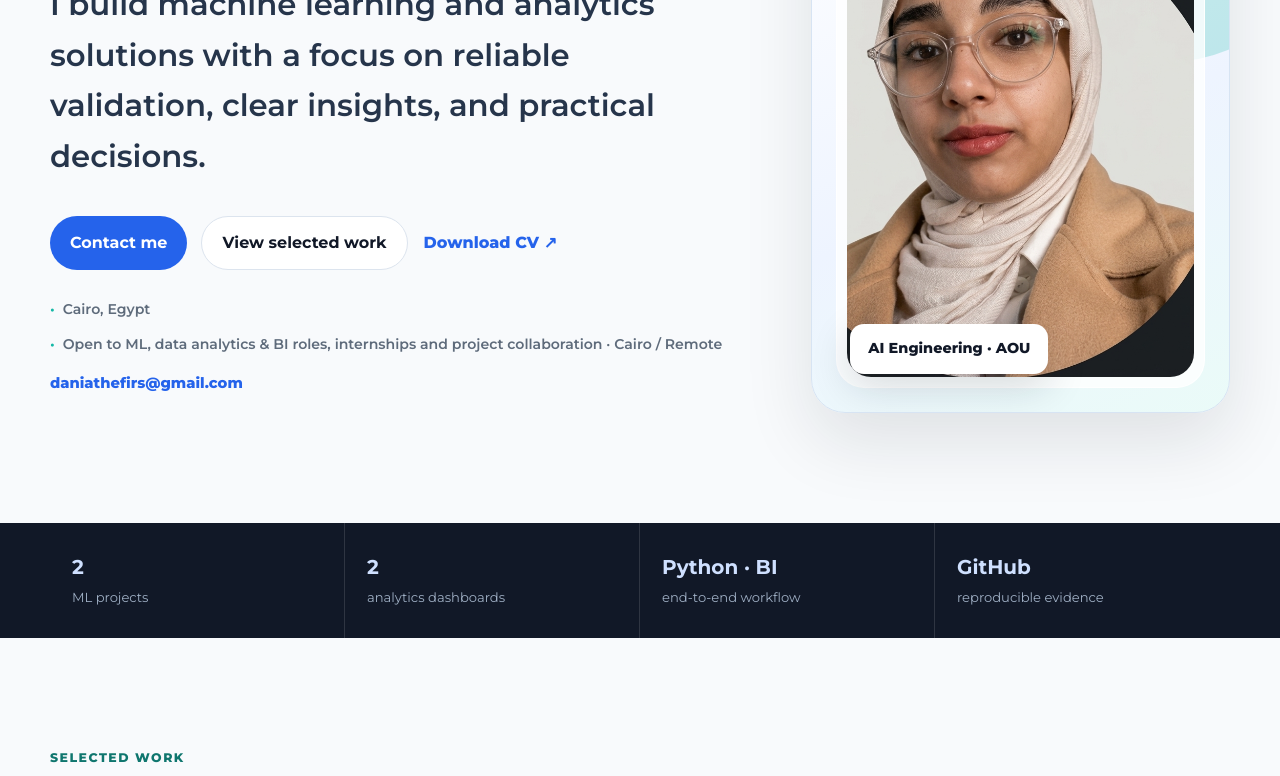
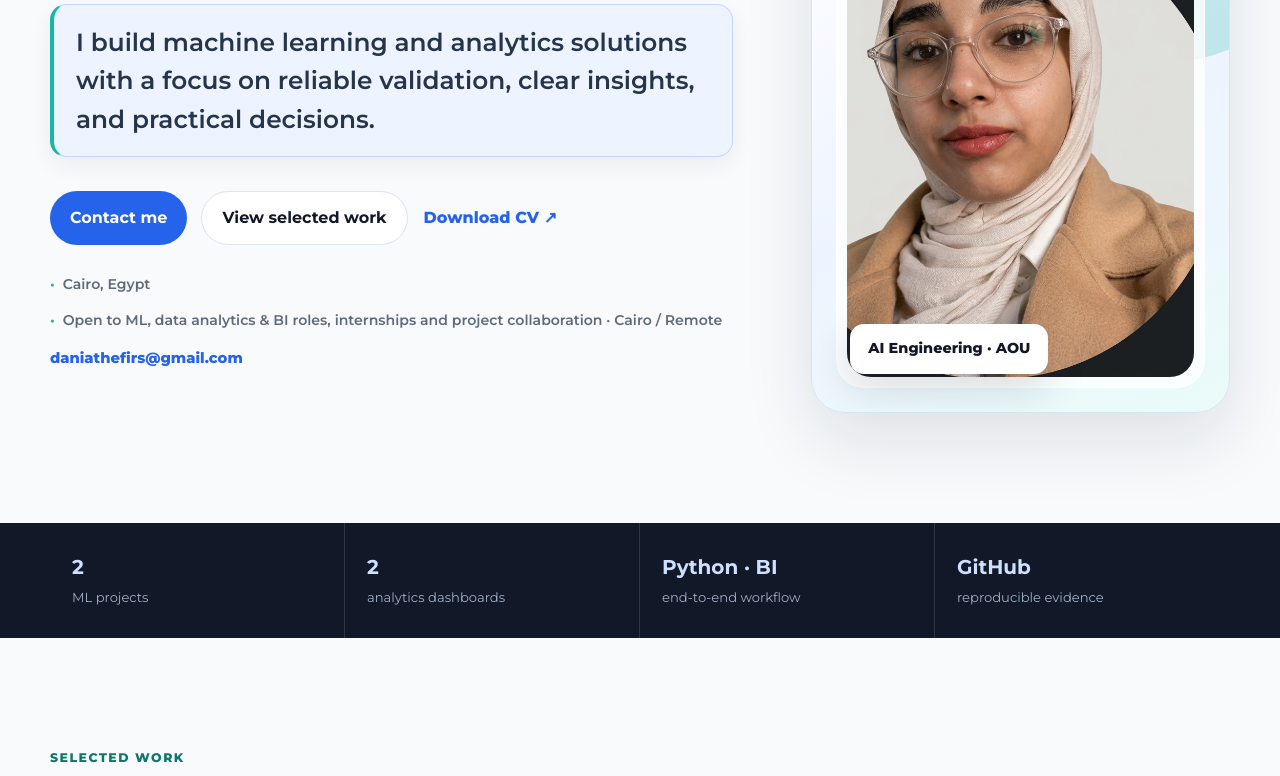
Before and after one commit to Dania-Yasir/my-portfolio, a plain HTML site: page index.html in a window 1280 px wide. Shown: the part 324-1100 px from the top of the page. Drawn offline with Linux system fonts and the light colour scheme.

Commit message:
Refactor .hero-claim styles with new properties
Updated styles for .hero-claim to enhance appearance.

```diff
--- a/styles.css
+++ b/styles.css
@@ -92,8 +92,23 @@ h1, h2, h3 { margin-top: 0; line-height: 1.12; letter-spacing: -0.035em; }
 h1 { margin-bottom: 22px; font-size: clamp(3rem, 7vw, 6.4rem); max-width: 8ch; }
 h2 { margin-bottom: 18px; font-size: clamp(2.2rem, 4vw, 4rem); }
 h3 { margin-bottom: 14px; font-size: 1.55rem; }
-.hero-claim { max-width: 760px; margin: 0 0 22px; font-size: clamp(1.35rem, 2.4vw, 2rem); font-weight: 600; color: #26354B; }
-.hero-intro { max-width: 720px; margin: 0; color: var(--muted); font-size: 1.02rem; }
+.hero-claim {
+  max-width: 720px;
+  margin: 0 0 28px;
+  padding: 18px 22px;
+
+  font-size: clamp(1.15rem, 2vw, 1.55rem);
+  font-weight: 600;
+  line-height: 1.55;
+  color: #26354B;
+
+  background: var(--soft-blue);
+  border: 1px solid #C7D7FE;
+  border-left: 4px solid var(--teal);
+  border-radius: 16px;
+
+  box-shadow: 0 8px 24px rgba(17, 24, 39, 0.06);
+}
 .hero-actions { display: flex; flex-wrap: wrap; gap: 14px; margin-top: 34px; }
 .btn {
   display: inline-flex;
```
